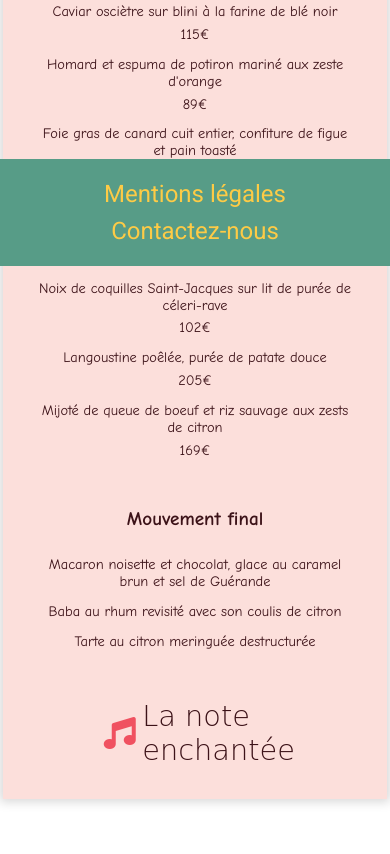
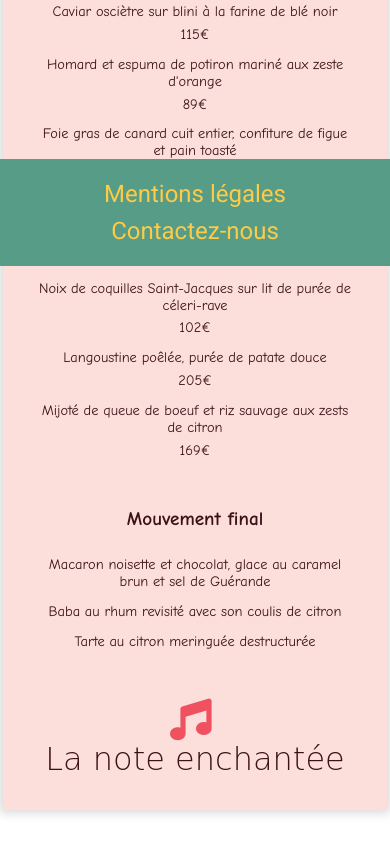
Before and after one commit to wrongpedro/ohmyfood, a website: page menu-1.html in a window 390 px wide. Shown: the part 578-1432 px from the top of the page. Drawn offline with Linux system fonts and the light colour scheme; a web font is replaced by a local one.

Commit message:
Correct .menu__footer + responsive

```diff
--- a/menu-1.html
+++ b/menu-1.html
@@ -70,9 +70,7 @@
                     </ul>
                 </section>
                 <div class="menu__footer">
-                    <i class="fas fa-music fa-2x"></i>
-                    <div>La note enchantée</div>
-                </div>
+                    <i class="fas fa-music fa-2x"></i>La note enchantée</div>
             </article>
         </main>
 
--- a/scss/style.scss
+++ b/scss/style.scss
@@ -231,25 +231,18 @@ header{
     justify-content: center;
     align-items: center;
     width: 100%;
-    i{
-        width: 10%;
-        text-align: right;
-        margin-right: 0.2em;
-        @media screen and (min-width:768px){
-            width:20%;
+    font-family: $menu1_title_font;
+    font-weight: lighter;
+    font-size: 2em;
+        i{
+            margin-right: 0.2em;
+            font-size: 1.3em;
         }
-        @media screen and (min-width:992px){
-            width:26%;
+    @media screen and (min-width:768px){
+        font-size: 2.5em;
+        i{
+            font-size: 1.2em;
         }
-    }
-    div{
-        width: 45%;
-        text-align: left;
-        margin-bottom: 0;
-
-        font-family: $menu1_title_font;
-        font-weight: lighter;
-        font-size: 1.8em;
     }
 }
 
```
Also changed, not shown: css/style.css, 1 other file.
